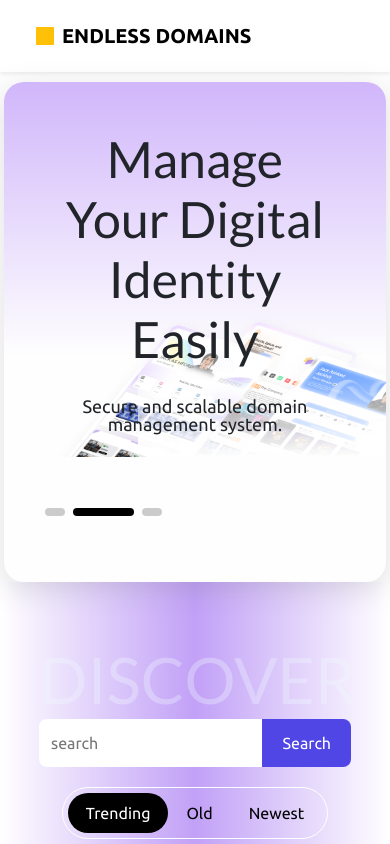
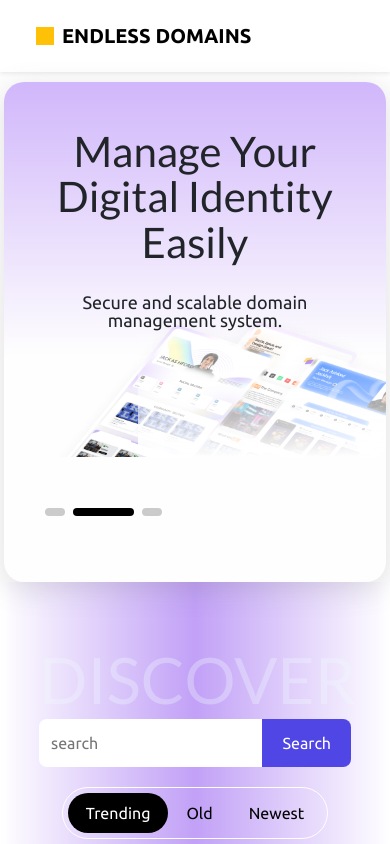
Before and after one commit to sanjeevkumar70/endless-domains-master, a Next.js app: page / in a window 390 px wide. Shown: the top 844 px of the page. Built offline with nearby package versions, Linux system fonts and the light colour scheme.

Commit message:
code added

```diff
--- a/src/app/globals.css
+++ b/src/app/globals.css
@@ -71,7 +71,6 @@ h6 {
 
 .hero-wrapper-version1 .hero-content h1 {
   font-weight: 500;
-  font-style: Medium;
   font-size: 50px;
   line-height: 120%;
   letter-spacing: 0%;
@@ -348,6 +347,11 @@ h6 {
     grid-template-columns: repeat(2, 1fr);
   }
 
+  .hero-wrapper-version1 .hero-content h1 {
+    font-size: 42px;
+    line-height: 108%;
+  }
+
 }
 
 
```
